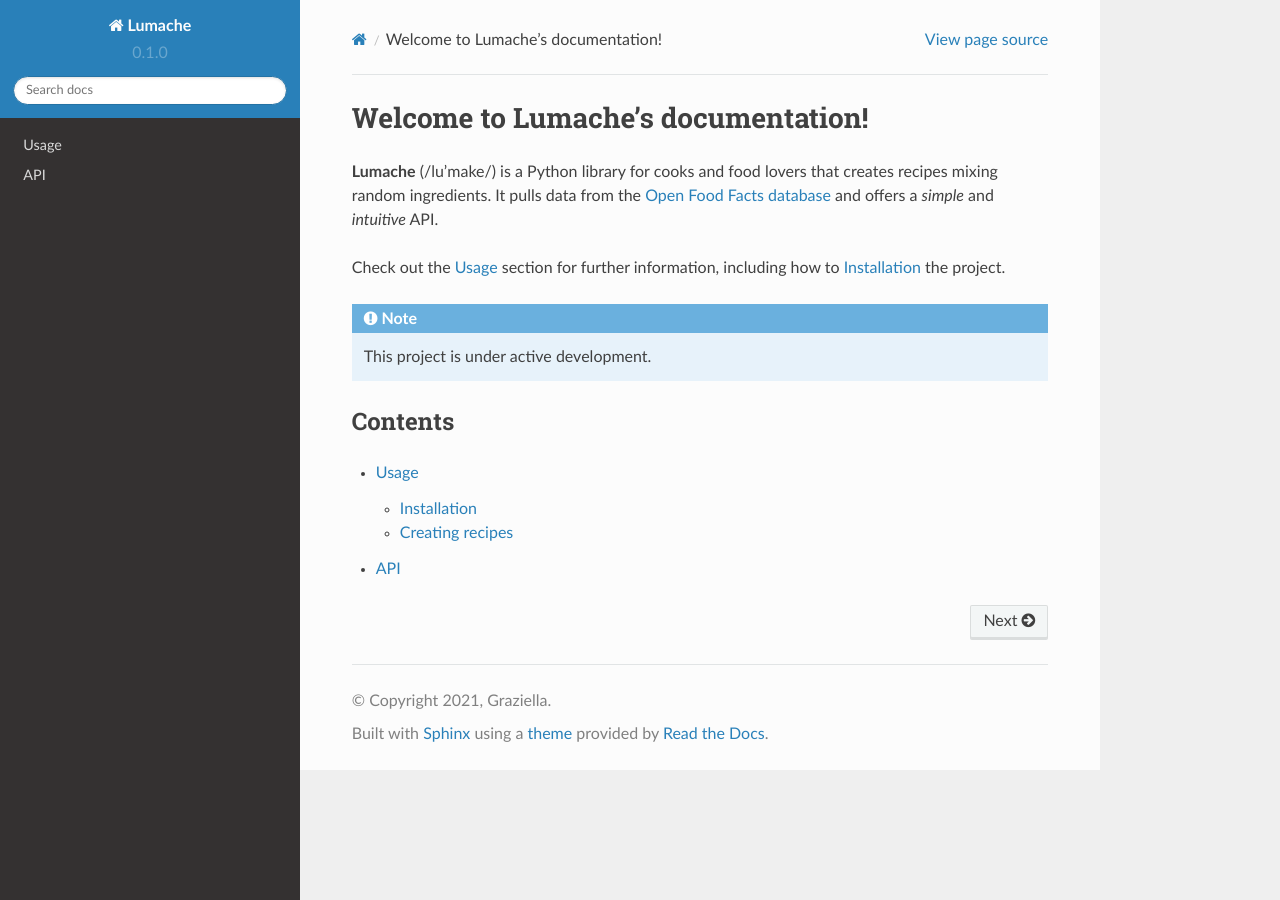
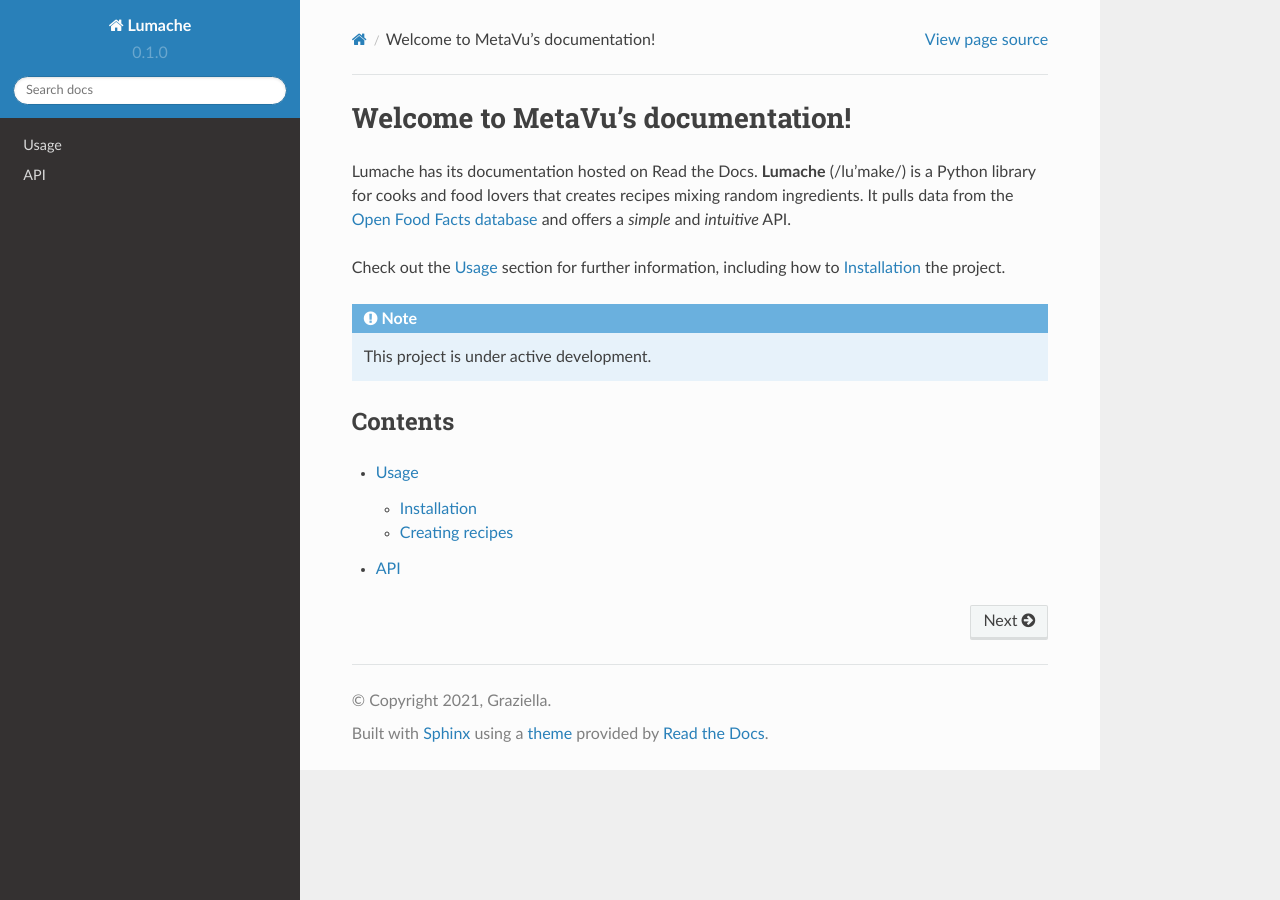
Before and after one commit to MetaVu/MetaVu-Remote, a Sphinx documentation site: the page built from docs/source/index.rst, in a window 1280 px wide. Built offline with Sphinx 7.4.7 and the Read the Docs theme 2.0.0, drawn with Linux system fonts in a browser that asks for light colours.

Commit message:
Update index.rst

```diff
--- a/docs/source/index.rst
+++ b/docs/source/index.rst
@@ -1,6 +1,7 @@
-Welcome to Lumache's documentation!
+Welcome to MetaVu's documentation!
 ===================================
 
+Lumache has its documentation hosted on Read the Docs.
 **Lumache** (/lu'make/) is a Python library for cooks and food lovers
 that creates recipes mixing random ingredients.
 It pulls data from the `Open Food Facts database <https://world.openfoodfacts.org/>`_
```
